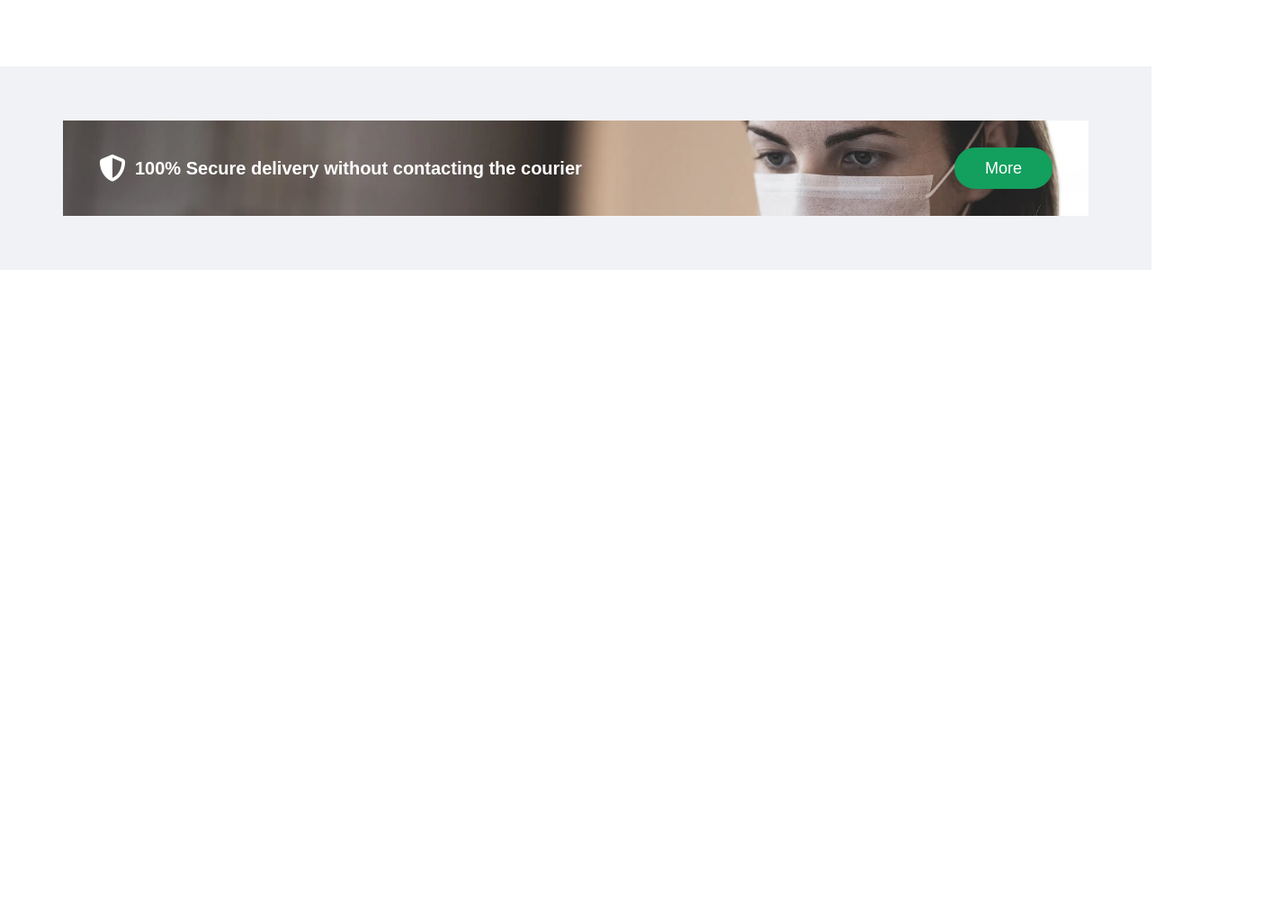
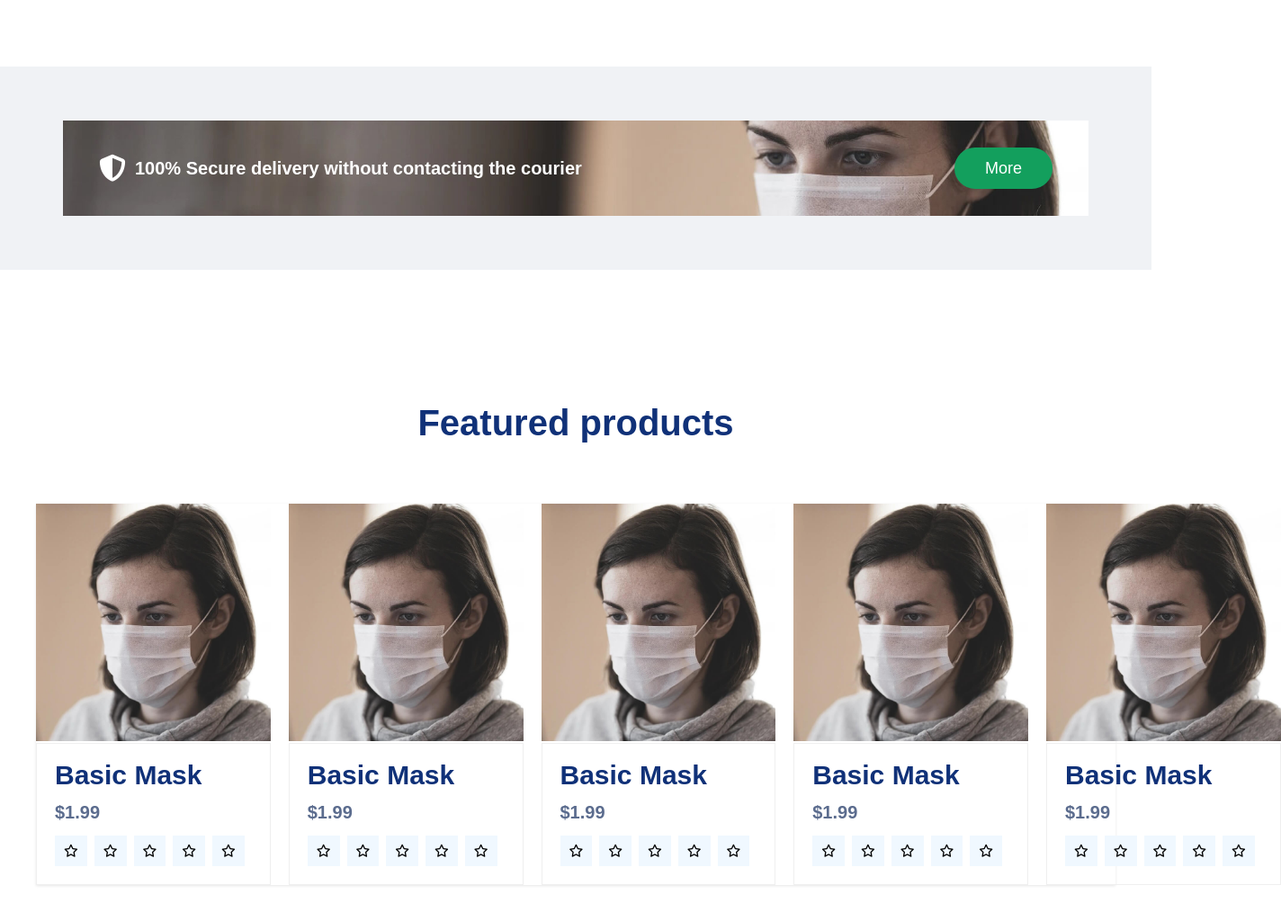
Before and after one commit to Vinhdev04/FrontEndAZ, a plain HTML site: page Project/index.html in a window 1280 px wide. Shown: the part 2652-3676 px from the top of the page at 90% size, 1424 px wide, since content can reach past the window. Before the commit the page ends 2952 px from the top, so only its background shows below. Drawn offline with nearby package versions, Linux system fonts and the light colour scheme; a web font is replaced by a local one.

Commit message:
upload source code section 06 part 1

```diff
--- a/Project/assets/css/base.css
+++ b/Project/assets/css/base.css
@@ -53,6 +53,11 @@ li {
   overflow: hidden;
 }
 
+.active-start {
+  display: block;
+  background-color: var(--color-second);
+}
+
 .container {
   width: 100%;
   max-width: 1200px;
--- a/Project/assets/css/style.css
+++ b/Project/assets/css/style.css
@@ -468,3 +468,88 @@ a.btn-shop:hover {
   background-color: #ffff;
   color: #139f5d;
 }
+
+/* Section 06 */
+.section-six {
+  padding: 15rem 0;
+  background-color: #fff;
+}
+
+.section-six .members .title {
+  display: block;
+  text-align: center;
+  font-size: 4rem;
+  color: var(--color-first);
+  font-weight: bold;
+  margin-bottom: 7rem;
+}
+
+.section-six .list__members {
+  display: flex;
+  justify-content: space-around;
+  align-items: center;
+  box-shadow: 0 1px 3px 0 rgba(0, 0, 0, 0.1);
+  gap: 20px;
+}
+
+.members__item .wrapp__item {
+  width: 100%;
+  overflow: hidden;
+  height: 100%;
+  /* height: 200px; */
+  object-fit: cover;
+}
+
+.members__item img {
+  width: 100%;
+  height: 100%;
+  object-position: center;
+  transition: all 0.5s;
+  cursor: pointer;
+  overflow: hidden;
+}
+
+.members__item .wrapp__item:hover img {
+  transform: scale(1.1);
+}
+
+.members__item .item__content {
+  padding: 2rem;
+  border: 1px solid #efefef;
+}
+
+.item__content .sub-title {
+  font-size: 3rem;
+  color: var(--color-first);
+  margin-bottom: 16px;
+  font-weight: bold;
+}
+
+.item__content span {
+  font-size: 2rem;
+  color: var(--color-text);
+  font-weight: bold;
+}
+
+.members__item .item__start {
+  display: flex;
+  align-items: center;
+  justify-content: start;
+  font-size: 1.4rem;
+  color: var(--color-second);
+  margin-top: 16px;
+}
+
+.item__start i {
+  padding: 10px;
+  margin-right: 8px;
+  color: #000;
+  background-color: aliceblue; /* Màu nền mặc định của thẻ i */
+}
+
+.item__start i:hover {
+  font-weight: bold;
+  background-color: transparent; /* Màu nền khi hover */
+  cursor: pointer;
+  color: var(--color-second);
+}
--- a/Project/index.html
+++ b/Project/index.html
@@ -242,5 +242,118 @@
         </div>
       </div>
     </div>
+
+    <!-- Section 06 -->
+    <div class="section-six">
+      <div class="container">
+        <div class="members">
+          <h3 class="title"><strong>Featured products</strong></h3>
+          <div>
+            <div class="list__members">
+              <div class="members__item">
+                <div class="wrapp__item">
+                  <img
+                    src="./assets/images/member1.jpg"
+                    alt="Member 01"
+                    class="members__img"
+                  />
+                </div>
+                <div class="item__content">
+                  <h5 class="sub-title">Basic Mask</h5>
+                  <span>$1.99</span>
+                  <div class="item__start">
+                    <i class="fa-regular fa-star"></i>
+                    <i class="fa-regular fa-star"></i>
+                    <i class="fa-regular fa-star"></i>
+                    <i class="fa-regular fa-star"></i>
+                    <i class="fa-regular fa-star"></i>
+                  </div>
+                </div>
+              </div>
+              <div class="members__item">
+                <div class="wrapp__item">
+                  <img
+                    src="./assets/images/member1.jpg"
+                    alt="Member 01"
+                    class="members__img"
+                  />
+                </div>
+                <div class="item__content">
+                  <h5 class="sub-title">Basic Mask</h5>
+                  <span>$1.99</span>
+                  <div class="item__start">
+                    <i class="fa-regular fa-star"></i>
+                    <i class="fa-regular fa-star"></i>
+                    <i class="fa-regular fa-star"></i>
+                    <i class="fa-regular fa-star"></i>
+                    <i class="fa-regular fa-star"></i>
+                  </div>
+                </div>
+              </div>
+              <div class="members__item">
+                <div class="wrapp__item">
+                  <img
+                    src="./assets/images/member1.jpg"
+                    alt="Member 01"
+                    class="members__img"
+                  />
+                </div>
+                <div class="item__content">
+                  <h5 class="sub-title">Basic Mask</h5>
+                  <span>$1.99</span>
+                  <div class="item__start">
+                    <i class="fa-regular fa-star"></i>
+                    <i class="fa-regular fa-star"></i>
+                    <i class="fa-regular fa-star"></i>
+                    <i class="fa-regular fa-star"></i>
+                    <i class="fa-regular fa-star"></i>
+                  </div>
+                </div>
+              </div>
+              <div class="members__item">
+                <div class="wrapp__item">
+                  <img
+                    src="./assets/images/member1.jpg"
+                    alt="Member 01"
+                    class="members__img"
+                  />
+                </div>
+                <div class="item__content">
+                  <h5 class="sub-title">Basic Mask</h5>
+                  <span>$1.99</span>
+                  <div class="item__start">
+                    <i class="fa-regular fa-star"></i>
+                    <i class="fa-regular fa-star"></i>
+                    <i class="fa-regular fa-star"></i>
+                    <i class="fa-regular fa-star"></i>
+                    <i class="fa-regular fa-star"></i>
+                  </div>
+                </div>
+              </div>
+              <div class="members__item">
+                <div class="wrapp__item">
+                  <img
+                    src="./assets/images/member1.jpg"
+                    alt="Member 01"
+                    class="members__img"
+                  />
+                </div>
+                <div class="item__content">
+                  <h5 class="sub-title">Basic Mask</h5>
+                  <span>$1.99</span>
+                  <div class="item__start">
+                    <i class="fa-regular fa-star"></i>
+                    <i class="fa-regular fa-star"></i>
+                    <i class="fa-regular fa-star"></i>
+                    <i class="fa-regular fa-star"></i>
+                    <i class="fa-regular fa-star"></i>
+                  </div>
+                </div>
+              </div>
+            </div>
+          </div>
+        </div>
+      </div>
+    </div>
   </body>
 </html>
```
Also changed, not shown: Project/assets/images/member1.jpg (added), Project/assets/images/member2.jpg (added), Project/assets/images/member3.jpg (added), Project/assets/images/member4.jpg (added), Project/assets/images/member5.jpg (added).
